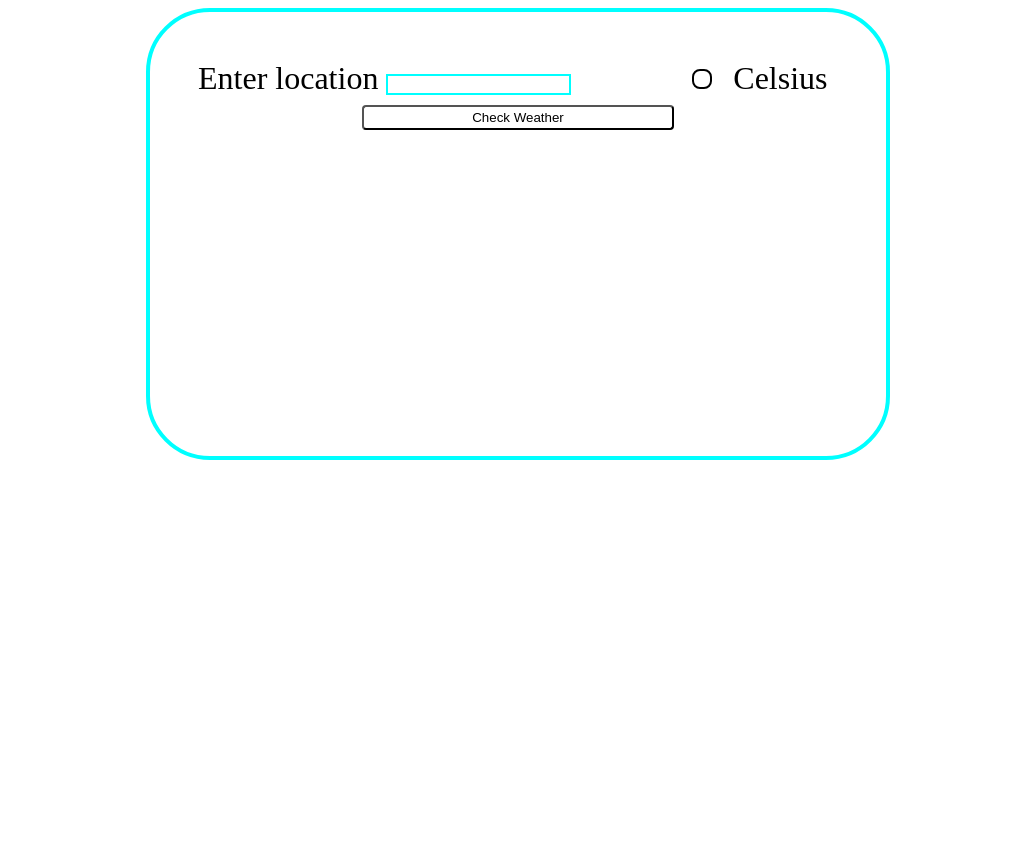
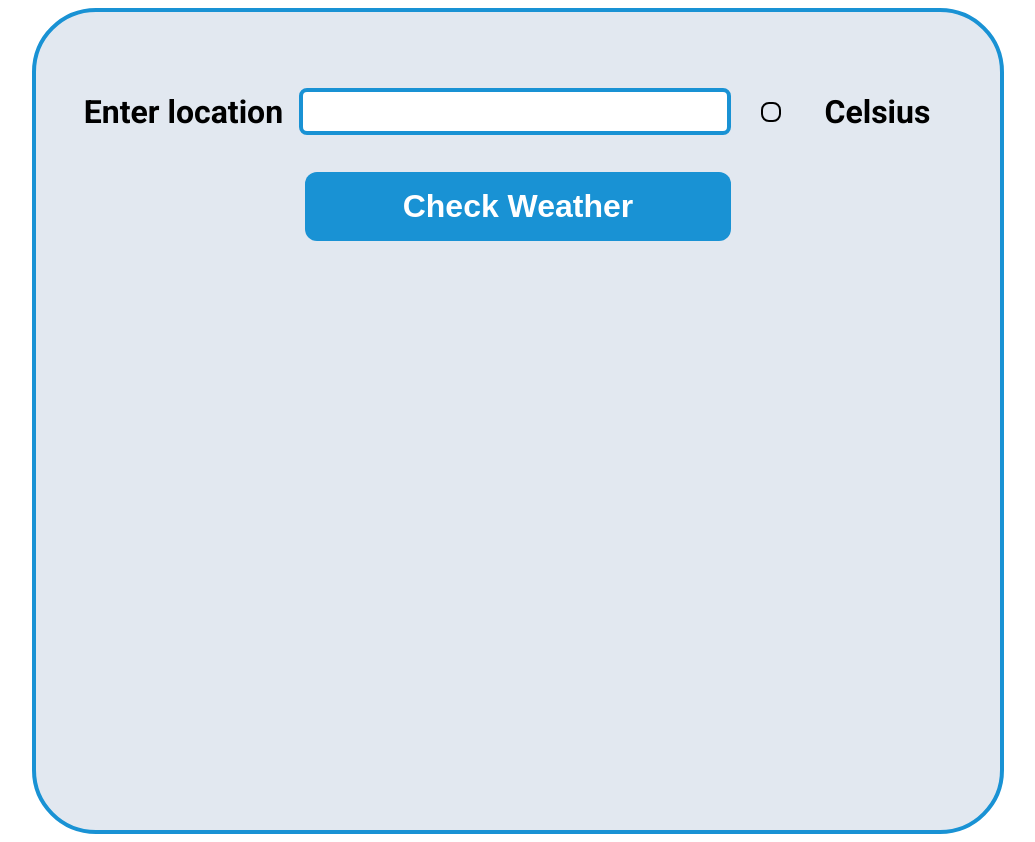
Before and after one commit to FernandoJudice/odin-weather-app, a plain HTML site: page index.html in a window 1280 px wide. Shown: the whole page, without its empty margins (122-1157 px from the left). Before the commit the page ends 800 px from the top, so only its background shows below. Drawn offline with Linux system fonts and the light colour scheme.

Commit message:
update fonts and spacing formatings

```diff
--- a/index.html
+++ b/index.html
@@ -3,6 +3,7 @@
 <head>
     <meta charset="UTF-8">
     <meta name="viewport" content="width=device-width, initial-scale=1.0">
+    <link href="https://fonts.googleapis.com/css2?family=Roboto:wght@400;500;700&display=swap" rel="stylesheet">
     <script src="index.js" defer></script>
     <link rel="stylesheet" href="styles.css">
     <title>Weather App</title>
@@ -28,6 +29,7 @@
                 <div class="gif">
                     <img class="weather-img" src="#">
                 </div>
+                <div class="resp-div">
                     <div class="resp-field">
                         <img src="./img/bell-ring-outline.svg" alt="Settings" width="32px" height="32px">
                         <div class="conditions"></div>
@@ -43,5 +45,6 @@
                 </div>
             </div>
         </div>
+    </div>
 </body>
 </html>
--- a/styles.css
+++ b/styles.css
@@ -1,10 +1,15 @@
 :root {
-    --primary-color: white;
-    --secondary-color: cyan;
+    --primary-color: #1992d4;
+    --secondary-color: white;
+    --tertiary-color: #e2e8f0;
+    --detail-color: #f0b429;
+    --secondary-text: #656363;
     font-size: 24pt;
+    font-weight: bold;
 }
 
 body {
+    font-family: 'Roboto', sans-serif;
     display: flex;
     justify-content: center;
 }
@@ -12,15 +17,18 @@ body {
 .card {
     min-width: 640px;
     min-height: 320px;
-    border: 4px var(--secondary-color) solid;
+    background-color: var(--tertiary-color);
+    border: 4px var(--primary-color) solid;
     border-radius: 64px;
     padding: 48px;
     display: grid;
-    grid-template-rows: 1fr 4fr;
+    grid-template-rows: 1fr 3fr;
 }
 
 .field {
     grid-column: 1/3;
+    display: flex;
+    align-items: center;
 }
 
 .unit {
@@ -35,11 +43,19 @@ button {
     grid-column-start: 2;
     background-color: var(--primary-color);
     /* max-width: 128px; */
-    border-radius: 4px;
+    border-radius: 12px;
+    color: white;
+    font-weight: bold;
+    border: 0px;
+    font-size: 1rem;
+    padding: 16px;
 }
 
 input {
-    border: 2px var(--secondary-color) solid;
+    border: 4px var(--primary-color) solid;
+    border-radius: 8px;
+    margin-left: 16px;
+    font-size: 1rem;
 }
 
 .unit-bt {
@@ -69,8 +85,15 @@ input {
     flex-grow: 1;
     height: 100%;
     grid-template-columns: 1fr 1fr;
-    grid-template-rows: 1fr 1fr 1fr;
+    grid-template-rows: 1fr;
     gap:inherit 8px;
+}
+
+.resp-div {
+    display: flex;
+    flex-direction: column;
+    justify-content: center;
+    gap: 16px;
 }
 
 .resp-field {
@@ -91,5 +114,5 @@ input {
 .weather-img {
     object-fit: cover;
     border-radius: 16px;
-    border: 2px var(--secondary-color) solid;
+    border: 2px var(--detail-color) solid;
 }
```
Lines whose indentation alone changed are shown as unchanged.
